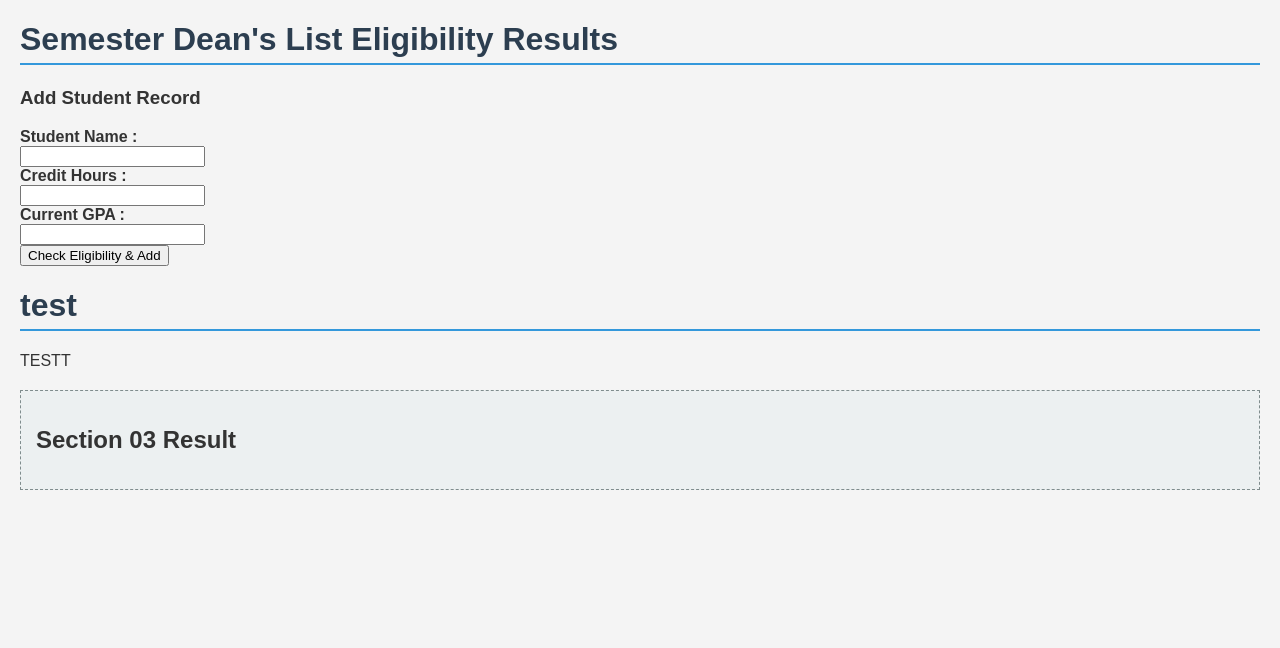
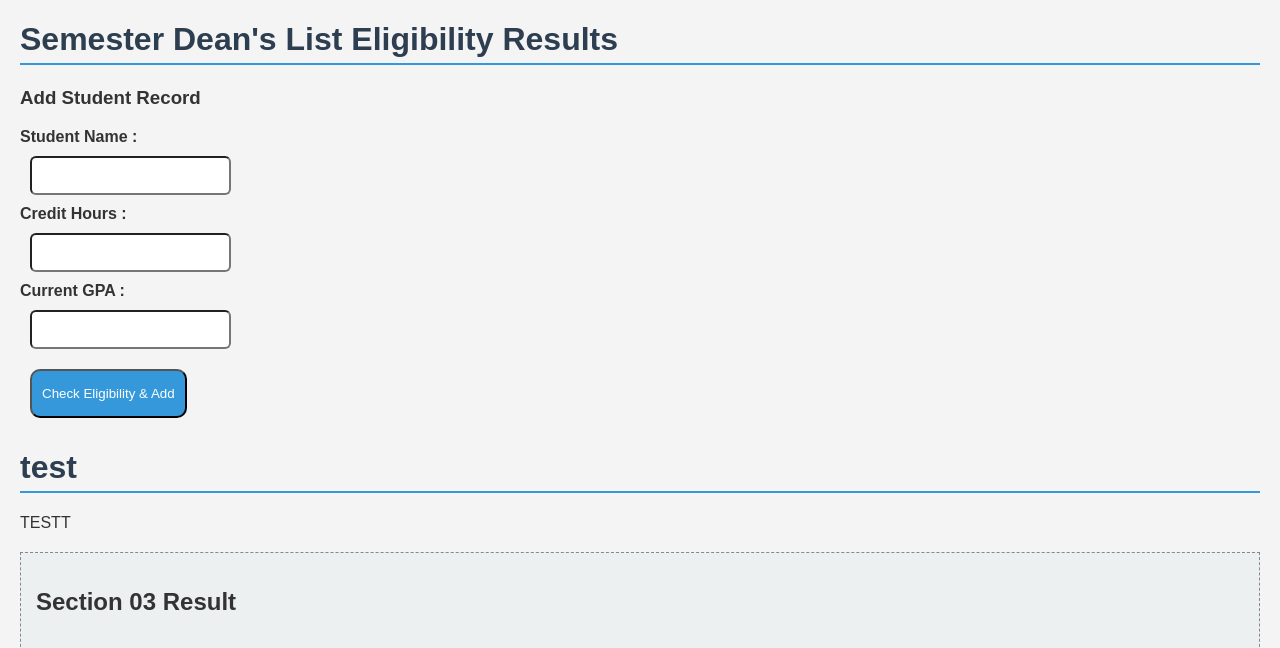
Before and after one commit to sho-exe/sho-page, a plain HTML site: page index.html in a window 1280 px wide. Shown: the top 648 px of the page. Drawn offline with Linux system fonts and the light colour scheme.

Commit message:
Add button and input styles in style.css

```diff
--- a/style.css
+++ b/style.css
@@ -1,3 +1,19 @@
+
+        .btn {
+            border-radius: 10px;
+            background-color:#3498db;
+            margin: 10px;
+            padding: 15px 10px;
+            color: white;
+            cursor: pointer;
+        }
+
+        input {
+            padding: 10px;
+            border-radius: 6px;
+            margin: 10px;
+        }
+
         body {
             font-family: Arial, sans-serif;
             margin: 20px;
@@ -9,6 +25,7 @@
             border-bottom: 2px solid #3498db;
             padding-bottom: 5px;
         }
+
         .container {
             background-color: #fff;
             padding: 20px;
```
